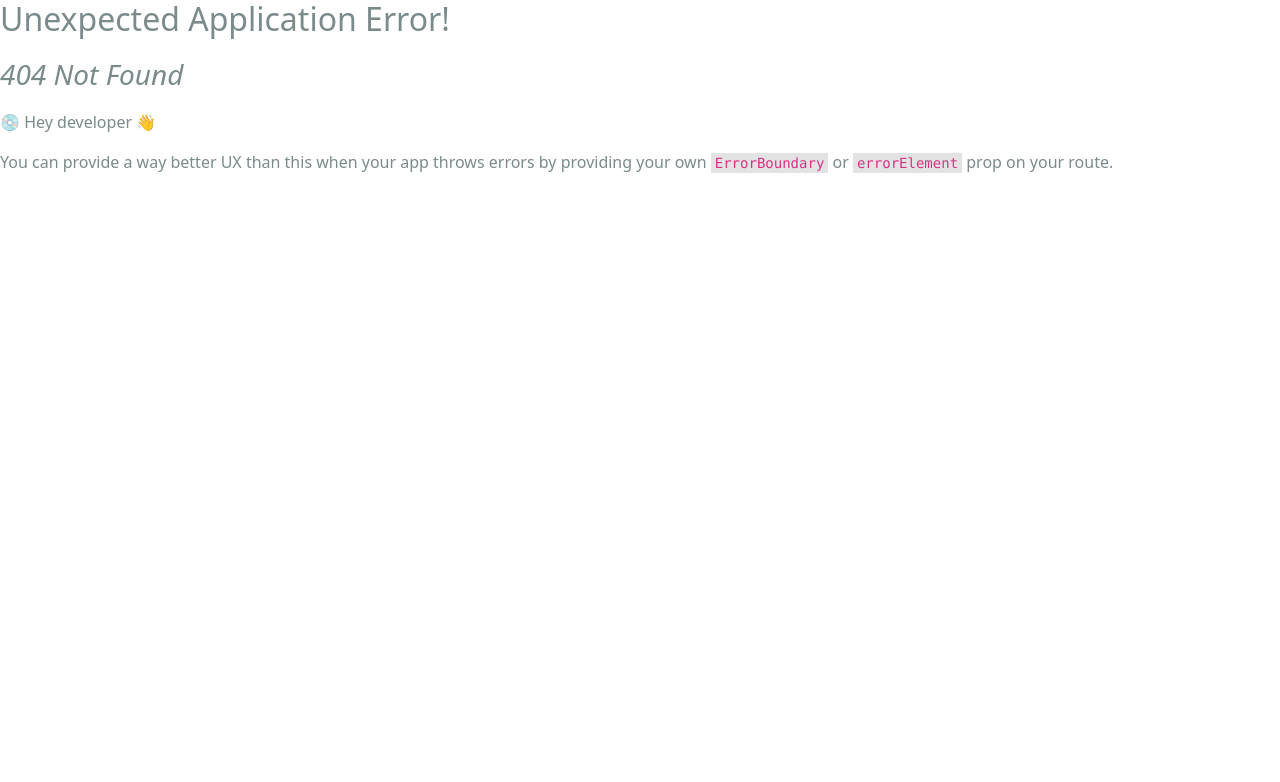
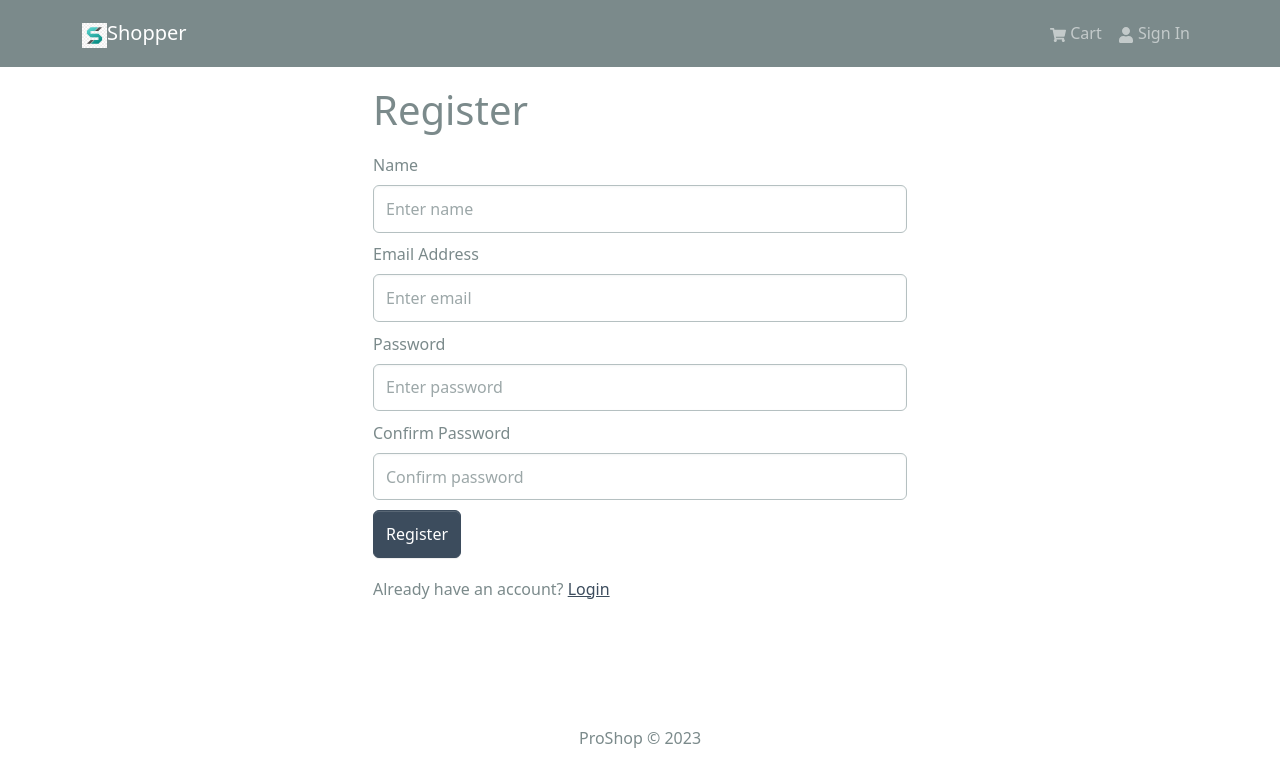
Before and after one commit to chello112/shopper, a React (Create React App) app in the folder frontend/: page /register in a window 1280 px wide. Before the commit this address had no page. Shown: the top 782 px of the page. Built offline with nearby package versions, Linux system fonts and the light colour scheme.

Commit message:
login & register page finished with logic

```diff
--- a/frontend/package.json
+++ b/frontend/package.json
@@ -18,6 +18,7 @@
     "react-router-bootstrap": "^0.26.2",
     "react-router-dom": "^6.18.0",
     "react-scripts": "5.0.1",
+    "react-toastify": "^9.1.3",
     "web-vitals": "^2.1.4"
   },
   "scripts": {
--- a/frontend/src/App.js
+++ b/frontend/src/App.js
@@ -1,11 +1,15 @@
 import { Container } from "react-bootstrap";
 import { Outlet } from "react-router-dom";
+import { ToastContainer } from "react-toastify";
+import "react-toastify/dist/ReactToastify.css";
+
 import Header from "./components/Header";
 import Footer from "./components/Footer";
 
 const App = () => {
   return (
     <>
+      <ToastContainer />
       <Header />
       <main className="py-3">
         <Container>
--- /dev/null
+++ b/frontend/src/components/FormContainer.jsx
@@ -0,0 +1,15 @@
+import { Container, Row, Col } from "react-bootstrap";
+
+const FormContainer = ({ children }) => {
+  return (
+    <Container>
+      <Row className="justify-content-md-center">
+        <Col xs={12} md={6}>
+          {children}
+        </Col>
+      </Row>
+    </Container>
+  );
+};
+
+export default FormContainer;
--- a/frontend/src/components/Header.jsx
+++ b/frontend/src/components/Header.jsx
@@ -1,16 +1,35 @@
-import { Badge, Navbar, Nav, Container } from "react-bootstrap";
+import { Navbar, Nav, Container, NavDropdown, Badge } from "react-bootstrap";
 import { FaShoppingCart, FaUser } from "react-icons/fa";
 import { LinkContainer } from "react-router-bootstrap";
-import { useSelector } from "react-redux";
+import { useSelector, useDispatch } from "react-redux";
+import { useNavigate } from "react-router-dom";
+import { useLogoutMutation } from "../redux/features/userApiSlice";
+import { logout } from "../redux/features/authSlice";
 import logo from "../assets/logo.png";
 
 const Header = () => {
   const { cartItems } = useSelector((state) => state.cart);
-  console.log(cartItems);
+
+  const { userInfo } = useSelector((state) => state.auth);
+
+  const dispatch = useDispatch();
+  const navigate = useNavigate();
+
+  const [logoutApiCall] = useLogoutMutation(); //Call this whatever you want(logoutApiCall)
+
+  const logoutHandler = async () => {
+    try {
+      await logoutApiCall().unwrap();
+      dispatch(logout());
+      navigate("/login");
+    } catch (err) {
+      console.error(err);
+    }
+  };
 
   return (
     <header>
-      <Navbar bg="dark" variant="dark" expand="md" collapseOnSelect>
+      <Navbar bg="dark" variant="dark" expand="lg" collapseOnSelect>
         <Container>
           <LinkContainer to="/">
             <Navbar.Brand>
@@ -31,11 +50,22 @@ const Header = () => {
                   )}
                 </Nav.Link>
               </LinkContainer>
-              <LinkContainer to="/login">
-                <Nav.Link>
-                  <FaUser /> Sign In
-                </Nav.Link>
-              </LinkContainer>
+              {userInfo ? (
+                <>
+                  <NavDropdown title={userInfo.name} id="username">
+                    <LinkContainer to="/profile">
+                      <NavDropdown.Item>Profile</NavDropdown.Item>
+                    </LinkContainer>
+                    <NavDropdown.Item onClick={logoutHandler}>Logout</NavDropdown.Item>
+                  </NavDropdown>
+                </>
+              ) : (
+                <LinkContainer to="/login">
+                  <Nav.Link>
+                    <FaUser /> Sign In
+                  </Nav.Link>
+                </LinkContainer>
+              )}
             </Nav>
           </Navbar.Collapse>
         </Container>
--- a/frontend/src/index.js
+++ b/frontend/src/index.js
@@ -10,6 +10,8 @@ import App from "./App";
 import HomePage from "./pages/HomePage";
 import ProductPage from "./pages/ProductPage";
 import CartPage from "./pages/CartPage";
+import LoginPage from "./pages/LoginPage";
+import RegisterPage from "./pages/RegisterPage";
 
 const router = createBrowserRouter(
   createRoutesFromElements(
@@ -17,6 +19,8 @@ const router = createBrowserRouter(
       <Route index={true} path="/" element={<HomePage />} />
       <Route path="/product/:id" element={<ProductPage />} />
       <Route path="/cart" element={<CartPage />} />
+      <Route path="/login" element={<LoginPage />} />
+      <Route path="/register" element={<RegisterPage />} />
     </Route>
   )
 );
--- /dev/null
+++ b/frontend/src/pages/LoginPage.jsx
@@ -0,0 +1,85 @@
+import { useState, useEffect } from "react";
+import { Link, useLocation, useNavigate } from "react-router-dom";
+import { Form, Button, Row, Col } from "react-bootstrap";
+import { useDispatch, useSelector } from "react-redux";
+import { useLoginMutation } from "../redux/features/userApiSlice";
+import { setCredentials } from "../redux/features/authSlice";
+import { toast } from "react-toastify";
+
+import Loader from "../components/Loader";
+import FormContainer from "../components/FormContainer";
+
+const LoginPage = () => {
+  const [email, setEmail] = useState("");
+  const [password, setPassword] = useState("");
+
+  const dispatch = useDispatch();
+  const navigate = useNavigate();
+
+  const [login, { isLoading }] = useLoginMutation();
+
+  const { userInfo } = useSelector((state) => state.auth);
+
+  const { search } = useLocation();
+  const sp = new URLSearchParams(search);
+  const redirect = sp.get("redirect") || "/";
+
+  useEffect(() => {
+    if (userInfo) {
+      navigate(redirect);
+    }
+  }, [navigate, redirect, userInfo]);
+
+  const submitHandler = async (e) => {
+    e.preventDefault();
+    try {
+      const res = await login({ email, password }).unwrap();
+      dispatch(setCredentials({ ...res }));
+      navigate(redirect);
+    } catch (err) {
+      toast.error(err?.data?.message || err.error);
+    }
+  };
+
+  return (
+    <FormContainer>
+      <h1>Sign In</h1>
+
+      <Form onSubmit={submitHandler}>
+        <Form.Group className="my-2" controlId="email">
+          <Form.Label>Email Address</Form.Label>
+          <Form.Control
+            type="email"
+            placeholder="Enter email"
+            value={email}
+            onChange={(e) => setEmail(e.target.value)}
+          ></Form.Control>
+        </Form.Group>
+
+        <Form.Group className="my-2" controlId="password">
+          <Form.Label>Password</Form.Label>
+          <Form.Control
+            type="password"
+            placeholder="Enter password"
+            value={password}
+            onChange={(e) => setPassword(e.target.value)}
+          ></Form.Control>
+        </Form.Group>
+
+        <Button disabled={isLoading} type="submit" variant="primary">
+          Sign In
+        </Button>
+
+        {isLoading && <Loader />}
+      </Form>
+
+      <Row className="py-3">
+        <Col>
+          New Customer? <Link to={redirect ? `/register?redirect=${redirect}` : "/register"}>Register</Link>
+        </Col>
+      </Row>
+    </FormContainer>
+  );
+};
+
+export default LoginPage;
--- /dev/null
+++ b/frontend/src/pages/RegisterPage.jsx
@@ -0,0 +1,110 @@
+import { useState, useEffect } from "react";
+import { Link, useLocation, useNavigate } from "react-router-dom";
+import { Form, Button, Row, Col } from "react-bootstrap";
+import { useDispatch, useSelector } from "react-redux";
+import FormContainer from "../components/FormContainer";
+import Loader from "../components/Loader";
+
+import { useRegisterMutation } from "../redux/features/userApiSlice";
+import { setCredentials } from "../redux/features/authSlice";
+import { toast } from "react-toastify";
+
+const RegisterPage = () => {
+  const [name, setName] = useState("");
+  const [email, setEmail] = useState("");
+  const [password, setPassword] = useState("");
+  const [confirmPassword, setConfirmPassword] = useState("");
+
+  const dispatch = useDispatch();
+  const navigate = useNavigate();
+
+  const [register, { isLoading }] = useRegisterMutation();
+
+  const { userInfo } = useSelector((state) => state.auth);
+
+  const { search } = useLocation();
+  const sp = new URLSearchParams(search);
+  const redirect = sp.get("redirect") || "/";
+
+  useEffect(() => {
+    if (userInfo) {
+      navigate(redirect);
+    }
+  }, [navigate, redirect, userInfo]);
+
+  const submitHandler = async (e) => {
+    e.preventDefault();
+
+    if (password !== confirmPassword) {
+      toast.error("Passwords do not match");
+    } else {
+      try {
+        const res = await register({ name, email, password }).unwrap();
+        dispatch(setCredentials({ ...res }));
+        navigate(redirect);
+      } catch (err) {
+        toast.error(err?.data?.message || err.error);
+      }
+    }
+  };
+
+  return (
+    <FormContainer>
+      <h1>Register</h1>
+      <Form onSubmit={submitHandler}>
+        <Form.Group className="my-2" controlId="name">
+          <Form.Label>Name</Form.Label>
+          <Form.Control
+            type="name"
+            placeholder="Enter name"
+            value={name}
+            onChange={(e) => setName(e.target.value)}
+          ></Form.Control>
+        </Form.Group>
+
+        <Form.Group className="my-2" controlId="email">
+          <Form.Label>Email Address</Form.Label>
+          <Form.Control
+            type="email"
+            placeholder="Enter email"
+            value={email}
+            onChange={(e) => setEmail(e.target.value)}
+          ></Form.Control>
+        </Form.Group>
+
+        <Form.Group className="my-2" controlId="password">
+          <Form.Label>Password</Form.Label>
+          <Form.Control
+            type="password"
+            placeholder="Enter password"
+            value={password}
+            onChange={(e) => setPassword(e.target.value)}
+          ></Form.Control>
+        </Form.Group>
+        <Form.Group className="my-2" controlId="confirmPassword">
+          <Form.Label>Confirm Password</Form.Label>
+          <Form.Control
+            type="password"
+            placeholder="Confirm password"
+            value={confirmPassword}
+            onChange={(e) => setConfirmPassword(e.target.value)}
+          ></Form.Control>
+        </Form.Group>
+
+        <Button disabled={isLoading} type="submit" variant="primary">
+          Register
+        </Button>
+
+        {isLoading && <Loader />}
+      </Form>
+
+      <Row className="py-3">
+        <Col>
+          Already have an account? <Link to={redirect ? `/login?redirect=${redirect}` : "/login"}>Login</Link>
+        </Col>
+      </Row>
+    </FormContainer>
+  );
+};
+
+export default RegisterPage;
--- a/frontend/src/redux/app/store.js
+++ b/frontend/src/redux/app/store.js
@@ -1,11 +1,13 @@
 import { configureStore } from "@reduxjs/toolkit";
 import { apiSlice } from "../features/apiSlice";
 import cartSliceReducer from "../features/cartSlice";
+import authSliceReducer from "../features/authSlice";
 
 const store = configureStore({
   reducer: {
     [apiSlice.reducerPath]: apiSlice.reducer,
     cart: cartSliceReducer,
+    auth: authSliceReducer,
   },
   middleware: (getDefaultMiddleware) => getDefaultMiddleware().concat(apiSlice.middleware),
   devTools: true,
--- /dev/null
+++ b/frontend/src/redux/features/authSlice.js
@@ -0,0 +1,24 @@
+import { createSlice } from "@reduxjs/toolkit";
+
+const initialState = {
+  userInfo: localStorage.getItem("userInfo") ? JSON.parse(localStorage.getItem("userInfo")) : null,
+};
+
+const authSlice = createSlice({
+  name: "auth",
+  initialState,
+  reducers: {
+    setCredentials: (state, action) => {
+      state.userInfo = action.payload;
+      localStorage.setItem("userInfo", JSON.stringify(action.payload));
+    },
+    logout: (state, action) => {
+      state.userInfo = null;
+      localStorage.removeItem("userInfo");
+    },
+  },
+});
+
+export const { setCredentials, logout } = authSlice.actions;
+
+export default authSlice.reducer;
--- /dev/null
+++ b/frontend/src/redux/features/userApiSlice.js
@@ -0,0 +1,29 @@
+import { apiSlice } from "./apiSlice";
+import { USERS_URL } from "../../constants";
+
+export const userApiSlice = apiSlice.injectEndpoints({
+  endpoints: (builder) => ({
+    login: builder.mutation({
+      query: (data) => ({
+        url: `${USERS_URL}/auth`,
+        method: "POST",
+        body: data,
+      }),
+    }),
+    register: builder.mutation({
+      query: (data) => ({
+        url: `${USERS_URL}`,
+        method: "POST",
+        body: data,
+      }),
+    }),
+    logout: builder.mutation({
+      query: () => ({
+        url: `${USERS_URL}/logout`,
+        method: "POST",
+      }),
+    }),
+  }),
+});
+
+export const { useLoginMutation, useLogoutMutation, useRegisterMutation } = userApiSlice;
```
Also changed, not shown: 1 other file (tests, documents, lock files or other folders).
